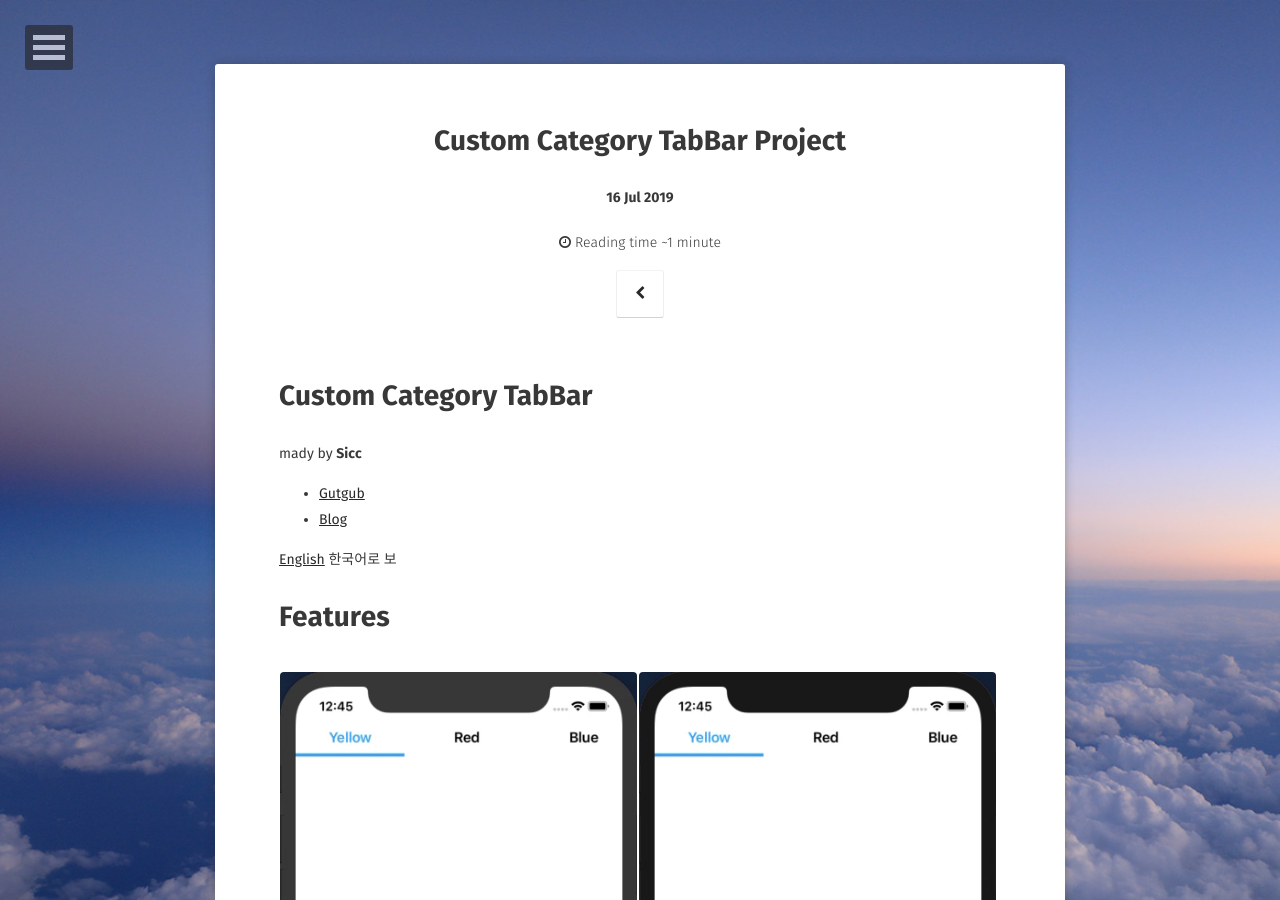
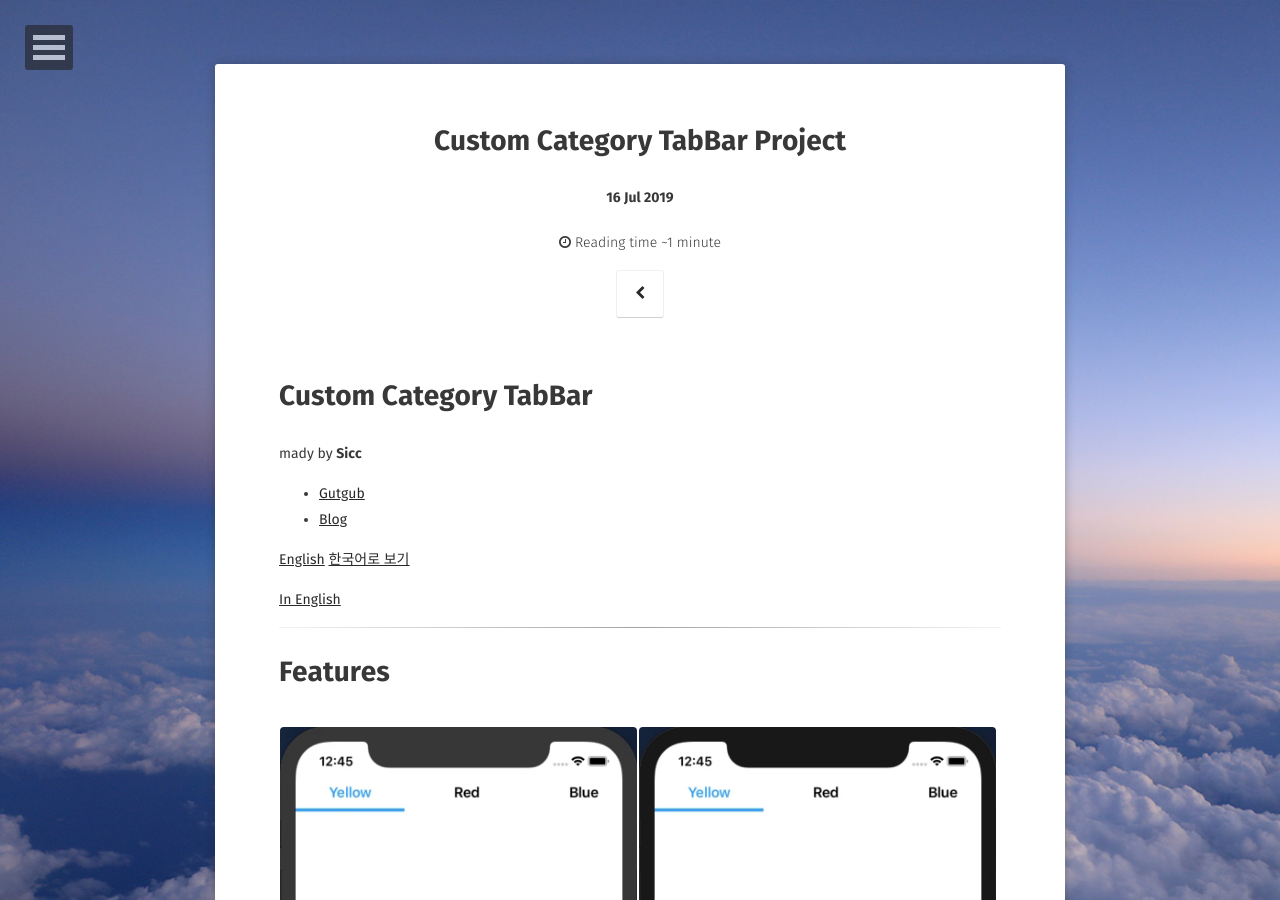
Before and after one commit to DanJeong-KR/changSic.github.io, a Jekyll site: the page built from _posts/2019-07-16-CustomCategoryView.md, in a window 1280 px wide and 900 px high. Built offline with Jekyll 4.4.1, drawn with Linux system fonts in a browser that asks for light colours; some web fonts are replaced; comment, search, counter and statistics services are not loaded.

Commit message:
feat : Add Reference in CategoryTabBar post

```diff
--- a/_posts/2019-07-16-CustomCategoryView.md
+++ b/_posts/2019-07-16-CustomCategoryView.md
@@ -16,8 +16,13 @@ mady by **Sicc**
 * [Gutgub](https://github.com/changSic)
 * [Blog](https://changsic.github.io/)
 
-[English](#Features)
-한국어로 보
+[English](#eng)
+[한국어로 보기](#kor)
+
+
+<a href = "#eng"> In English </a>
+
+---
 
 # Features
 <figure class="half">
@@ -89,3 +94,7 @@ mady by **Sicc**
 	<img src="/assets/CategoryNumIs4.gif" height = 300>
   </a>
 </figure>
+
+---
+
+<a href = "#kor"> 한국어로 보기 </a>
```
